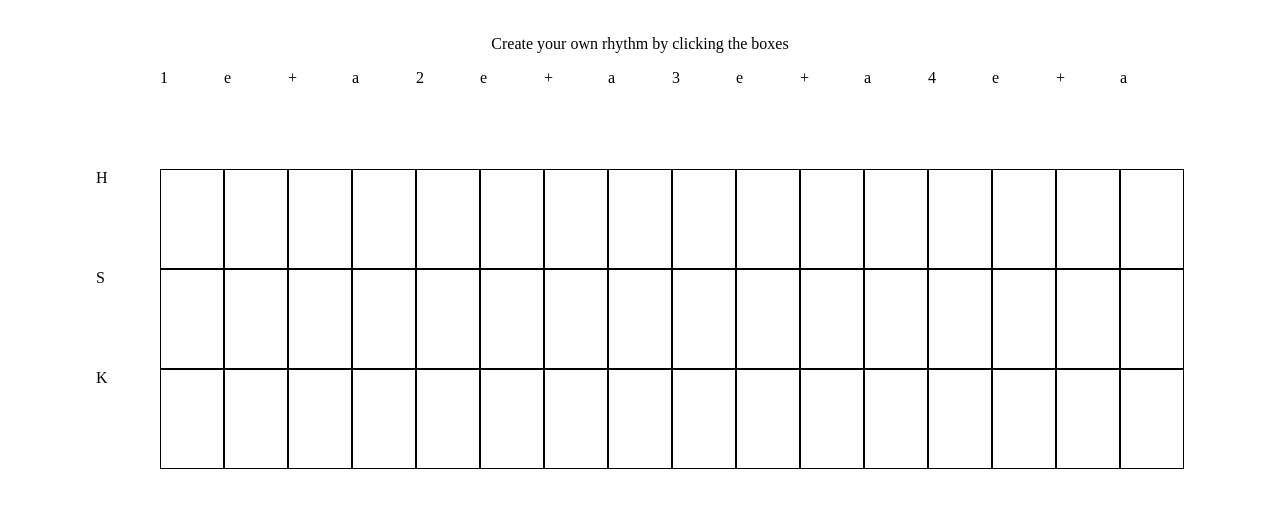
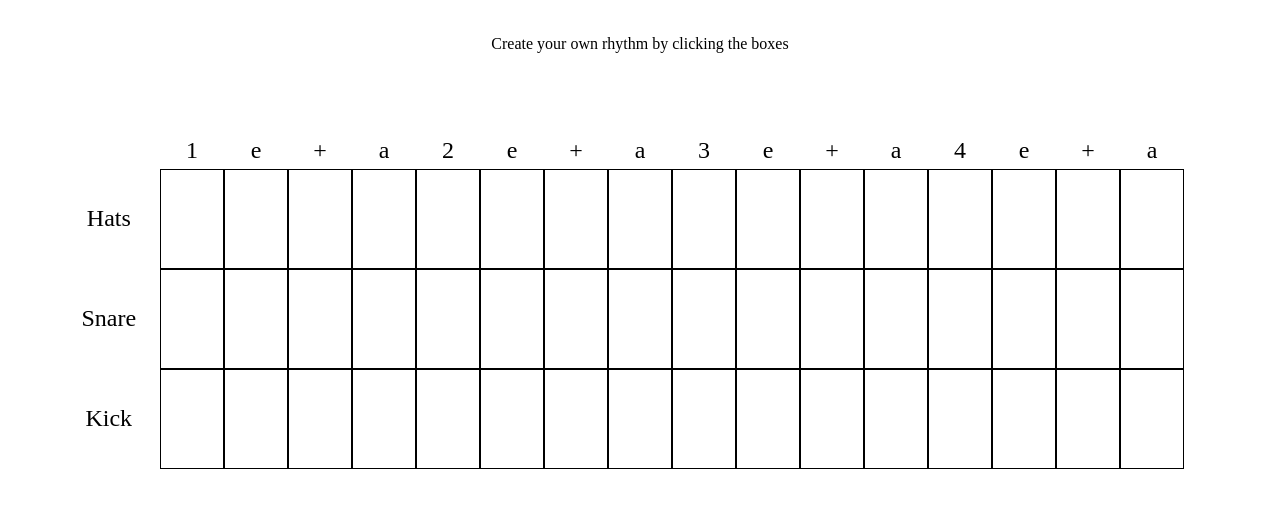
Before and after one commit to KyleBlackie/rhythm-maker-app, a plain HTML site: page index.html in a window 1280 px wide. Shown: the part 69-576 px from the top of the page. Drawn offline with Linux system fonts and the light colour scheme.

Commit message:
Worked on label styles and added event listeners for boxes

```diff
--- a/css/style.css
+++ b/css/style.css
@@ -11,21 +11,32 @@ body {
     justify-content: center;
 }
 
-body .container {
-    width: 90vw;
-    height: 60vh;
-    border: 3px solid #000000;
-    margin: 25px auto 0px;
-    background: #ffffff;
-}
-
 #grid {
     width: 85vw;
     height: 50vh;
 }
 
+.label-side {
+    width: 40%;
+    font-size: 1.5em;
+    display: flex;
+    align-items: center;
+    justify-content: center;
 
+}
 
-.paint {
+.label-top {
+    font-size: 1.5em;
+    display: flex;
+    align-items: flex-end;
+    padding-bottom: .2em;
+    justify-content: center;
+}
+
+.box {
     border: 1px solid #000000;
+    font-size: 1.5em;
+    display: flex;
+    align-items: center;
+    justify-content: center;
 }
--- a/main.js
+++ b/main.js
@@ -18,7 +18,7 @@ function createRythmDivs(numBeats) {
 
         // check for first row of beat labels
         if(i < numBeats+1) {
-            div.classList.add('label');
+            div.classList.add('label-top');
 
             // set text depending on label
             switch(i) {
@@ -56,23 +56,27 @@ function createRythmDivs(numBeats) {
                     break;
             }
         } else if(i % 17 == 0) {    // Check for left most column to label type of sounds
-            div.classList.add('label');
+            div.classList.add('label-side');
             // set text depending on label
             switch(i) {
                 case 17:
-                    div.textContent = 'H';
+                    div.textContent = 'Hats';
                     break;
                 case 34:
-                    div.textContent = 'S';
+                    div.textContent = 'Snare';
                     break;
                 case 51:
-                    div.textContent = 'K';
+                    div.textContent = 'Kick';
                     break;
                 default:
                     break;
             }
         } else {
-            div.classList.add('paint');
+            div.classList.add('box');
+            div.addEventListener('click', function(e) {
+                e.target.textContent = 'X';
+            });
+            // add event listener
         }
         cont.appendChild(div);
     }
```
